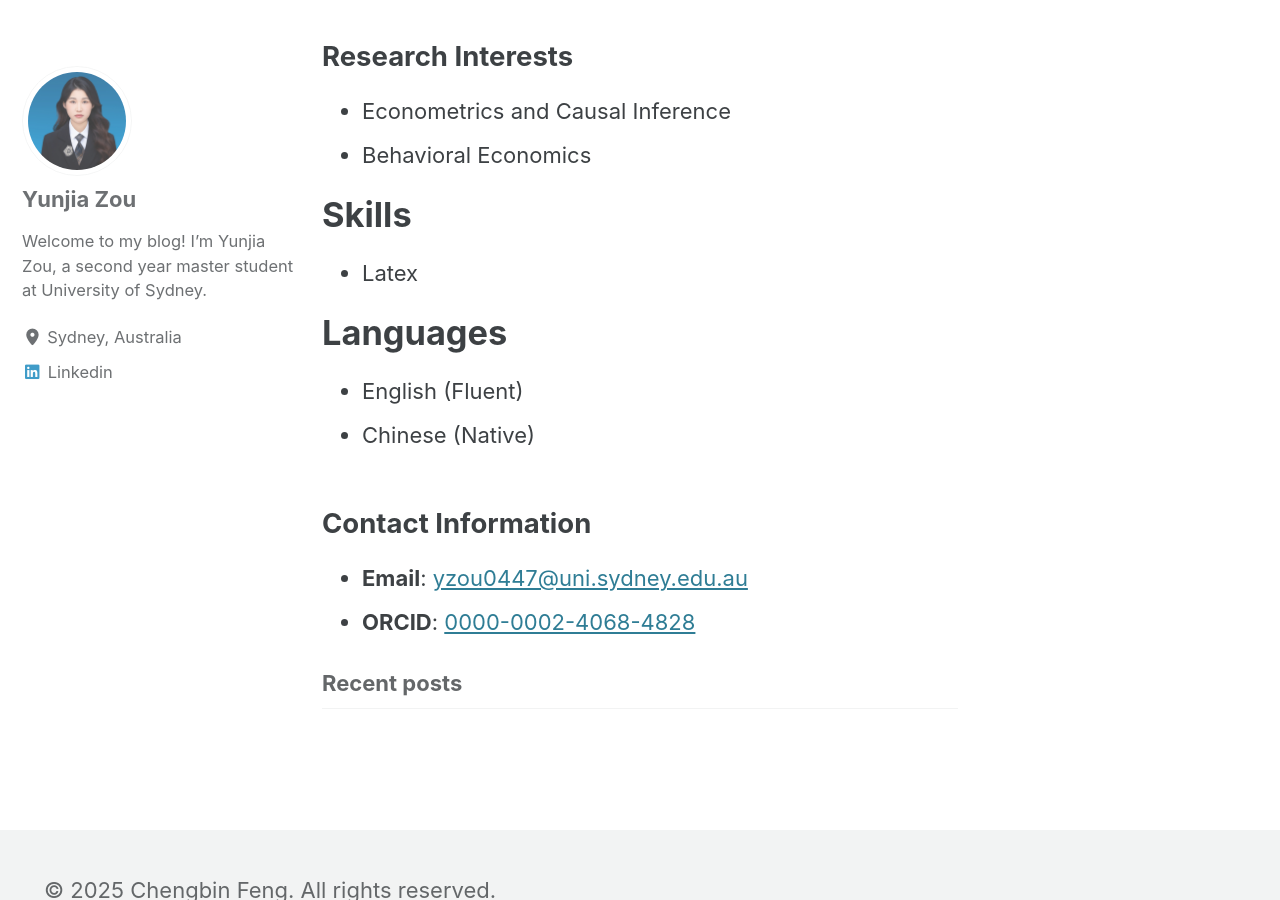
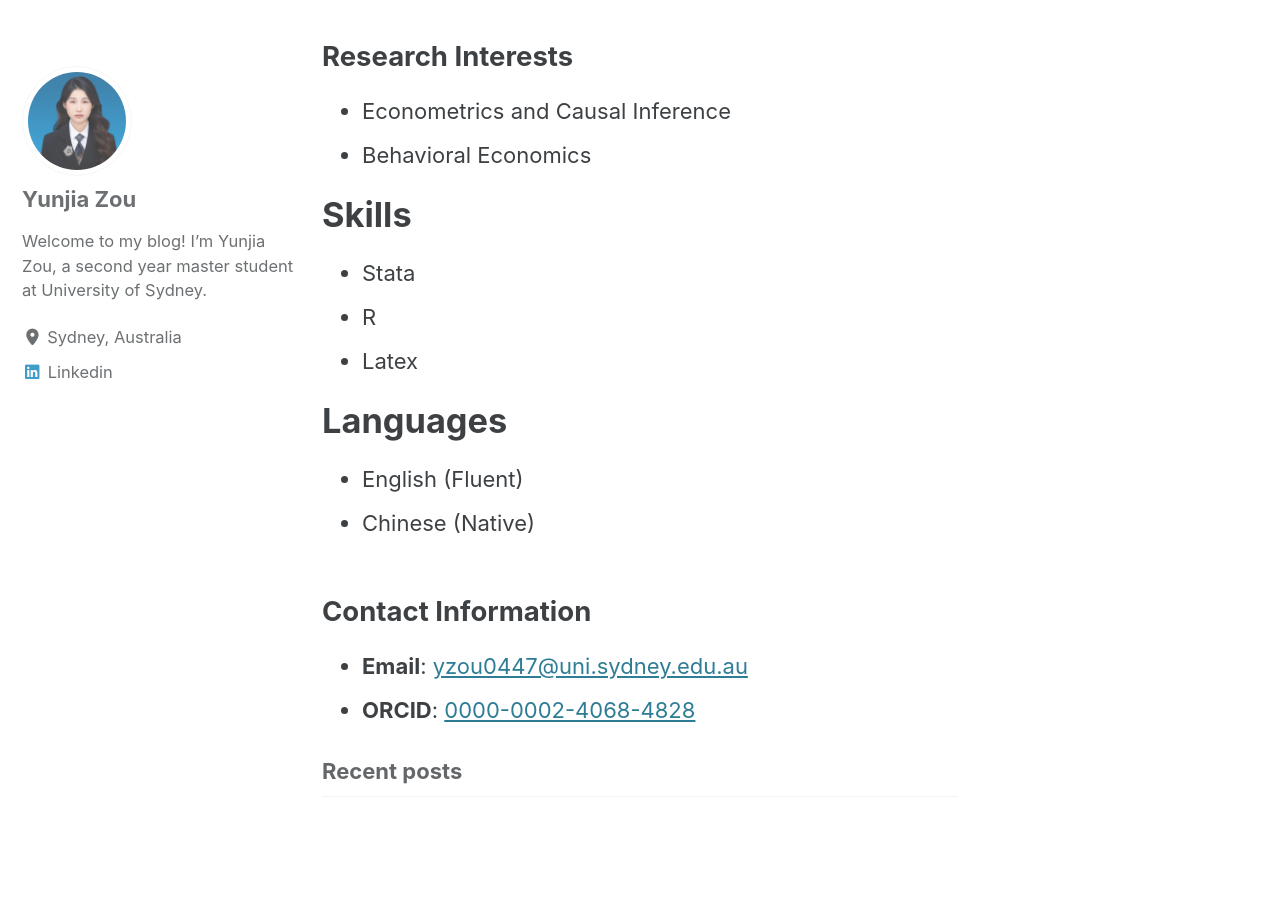
Before and after one commit to zou-yunjia/zou-yunjia.github.io, a Jekyll site: the page built from index.md, in a window 1280 px wide and 900 px high, scrolled down 714 px. Built offline with Jekyll 4.4.1, drawn with Linux system fonts in a browser that asks for light colours; cached includes are drawn as plain includes.

Commit message:
add files

```diff
--- a/index.md
+++ b/index.md
@@ -17,6 +17,8 @@ Beyond my academic interests, I enjoy exploring local food scenes—especially i
 - Behavioral Economics
 
 # Skills
+- Stata
+- R
 - Latex
 
 # Languages
```
